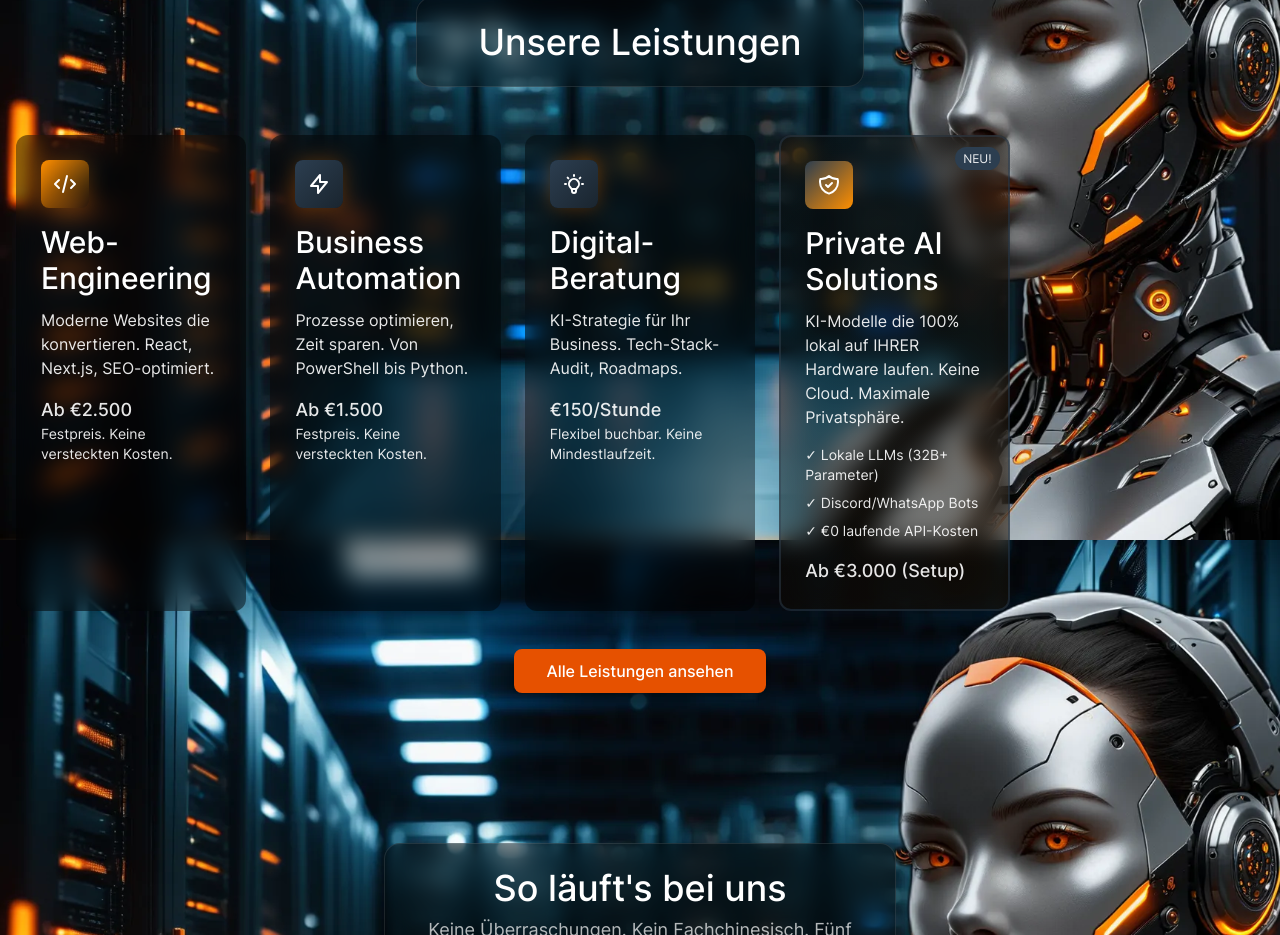
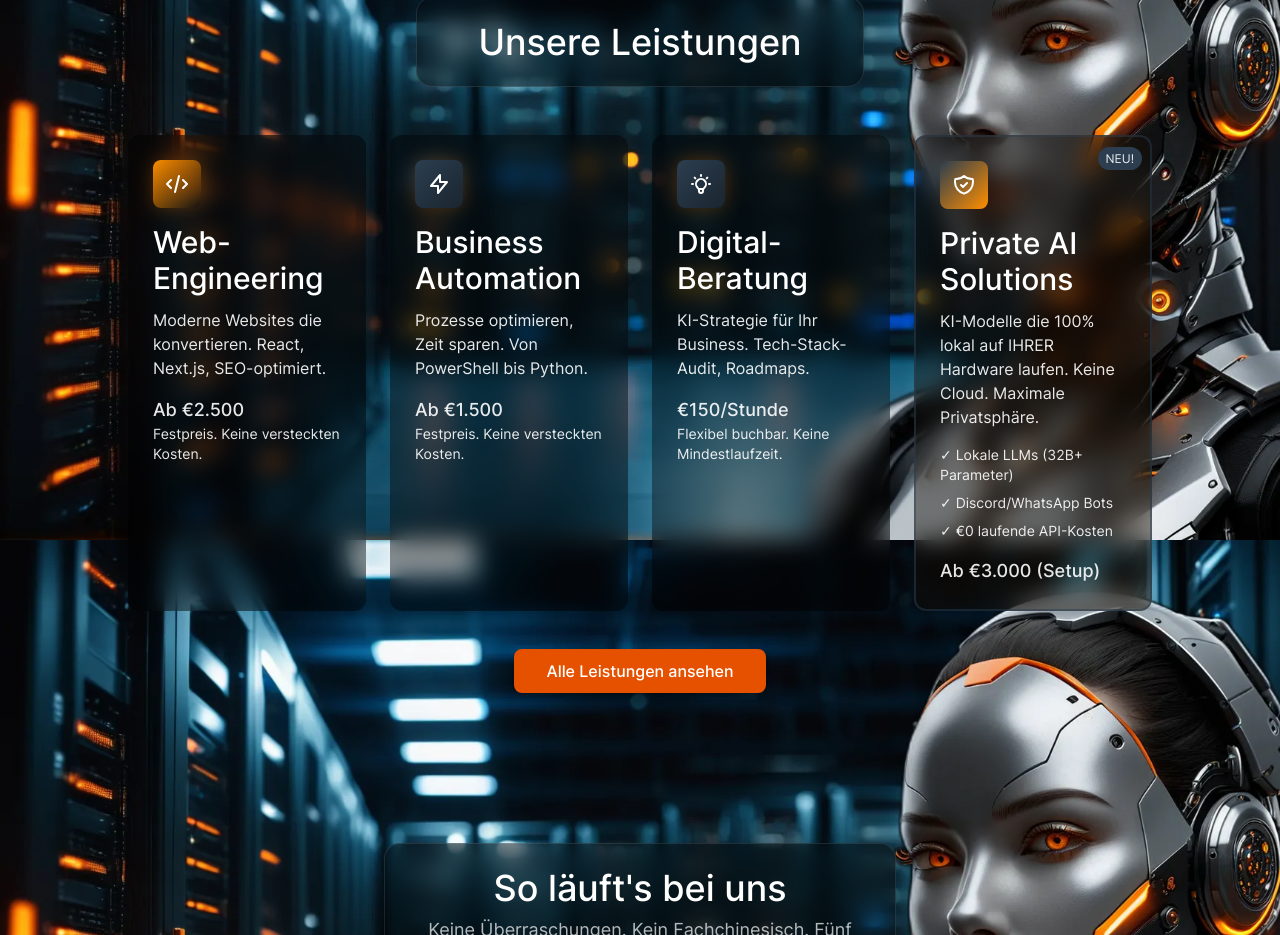
Before and after one commit to GTSH-beyond-Gaming/engineering, a React (Vite) app: page / in a window 1280 px wide. Shown: the part 1860-2795 px from the top of the page. Built offline with nearby package versions, Linux system fonts and the light colour scheme.

Commit message:
fix: Leistungen-Grid zentriert (4 Spalten statt 5)

```diff
--- a/src/pages/Home.jsx
+++ b/src/pages/Home.jsx
@@ -203,7 +203,7 @@
               Unsere Leistungen
             </h2>
           </motion.div>
-          <div className="grid md:grid-cols-2 lg:grid-cols-5 gap-6">
+          <div className="grid md:grid-cols-2 lg:grid-cols-4 gap-6 max-w-5xl mx-auto">
             {/* Web-Engineering */}
             <motion.div
               className="card group hover:shadow-glow transition-all duration-300 border border-transparent hover:border-primary/30"
```
